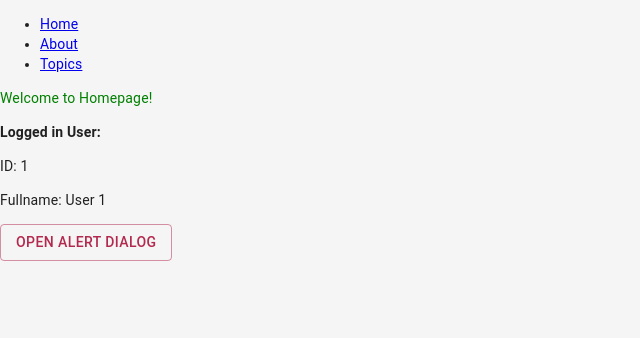
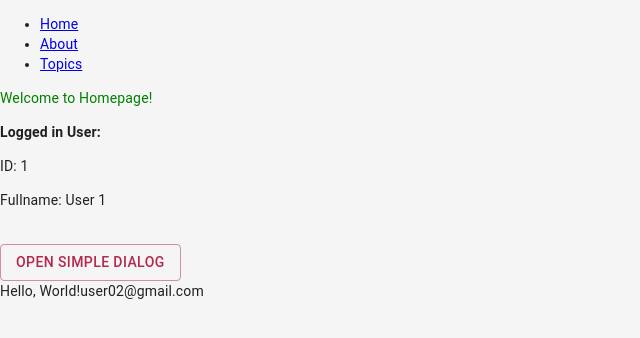
Before and after one commit to quan-vu/reactjs-starter, a React (Create React App) app: page / in a window 1280 px wide. Shown: the top 338 px of the page, without its empty margins (0-640 px from the left). Built offline with nearby package versions, Linux system fonts and the light colour scheme; no server answers.

Commit message:
[hotfix] Warning: findDOMNode is deprecated in StrictMode

```diff
--- a/package.json
+++ b/package.json
@@ -13,7 +13,7 @@
     "react": "^17.0.1",
     "react-dom": "^17.0.1",
     "react-router-dom": "^5.2.0",
-    "react-scripts": "4.0.1",
+    "react-scripts": "4.0.0",
     "recoil": "^0.1.2",
     "web-vitals": "^0.2.4"
   },
--- a/src/index.js
+++ b/src/index.js
@@ -6,11 +6,13 @@
 import { RecoilRoot } from 'recoil';
 
 ReactDOM.render(
-  <React.StrictMode>
+  // Tempory fix for React 17+ with: Error findDOMNode is deprecated in StrictMode
+  // <React.StrictMode>
     <RecoilRoot>
       <App />
     </RecoilRoot>
-  </React.StrictMode>,
+  // </React.StrictMode>
+  ,
   document.getElementById('root')
 );
 
--- a/src/pages/HomePage/index.js
+++ b/src/pages/HomePage/index.js
@@ -1,13 +1,44 @@
 import React from 'react';
 import css from './index.module.scss';
 import { useRecoilValue } from 'recoil';
-import { userState } from '../../states/userState';
+import { userState } from 'states/userState';
+import RootRef from '@material-ui/core/RootRef';
 
-import AlertDialog from 'shared/components/AlertDialog';
+import Button from '@material-ui/core/Button';
+import Typography from '@material-ui/core/Typography';
+
+
+import Helloworld from 'shared/components/Helloworld';
+import SimpleDialog from 'shared/components/SimpleDialog';
 
 function HomePage () {
 
+    const emails = ['username@gmail.com', 'user02@gmail.com'];
+
     const user = useRecoilValue(userState);
+
+    const [open, setOpen] = React.useState(false);
+    const [selectedValue, setSelectedValue] = React.useState(emails[1]);
+
+    const handleClickOpen = () => {
+        let value='';
+        if(selectedValue == emails[1]){
+            value = emails[0];
+        }else{
+            value = emails[1];
+        }
+
+        setSelectedValue(value);
+        setOpen(true);
+    };
+
+    const handleClose = (value) => {
+        setOpen(false);
+        setSelectedValue(value);
+    };
+
+    const refSimpleDialog = React.createRef();
+
 
     return (
         <div>
@@ -21,7 +52,15 @@
                 <p>Fullname: {user.fullname}</p>
             </div>}
 
-            <AlertDialog/>
+            {/* <Typography variant="subtitle1">Selected: {selectedValue}</Typography> */}
+            <br />
+            <Button variant="outlined" color="primary" onClick={handleClickOpen}>
+                Open simple dialog
+            </Button>
+
+            <Helloworld selectedValue={selectedValue} />
+
+            <SimpleDialog selectedValue={selectedValue} open={open} onClose={handleClose} />
         </div>
     )
 }
--- a/src/shared/components/AlertDialog.js
+++ b/src/shared/components/AlertDialog.js
@@ -1,4 +1,4 @@
-import React from 'react';
+import React, { useEffect } from 'react';
 import Button from '@material-ui/core/Button';
 import Dialog from '@material-ui/core/Dialog';
 import DialogActions from '@material-ui/core/DialogActions';
@@ -6,24 +6,27 @@
 import DialogContentText from '@material-ui/core/DialogContentText';
 import DialogTitle from '@material-ui/core/DialogTitle';
 
-export default function AlertDialog() {
-  const [open, setOpen] = React.useState(false);
+export default function AlertDialog(props) {
+  const { isDialogOpened, handleCloseDialog} = props;
+
+  useEffect(() => {
+    handleClickOpen();
+  }, []);
 
   const handleClickOpen = () => {
-    setOpen(true);
+    //setOpen(true);
+    //setTimeout(() => setOpen(false), 16000);
   };
 
   const handleClose = () => {
-    setOpen(false);
+    //setOpen(false);
+    handleCloseDialog(false);
   };
 
   return (
     <div>
-      <Button variant="outlined" color="primary" onClick={handleClickOpen}>
-        Open alert dialog
-      </Button>
       <Dialog
-        open={open}
+        open={isDialogOpened}
         onClose={handleClose}
         aria-labelledby="alert-dialog-title"
         aria-describedby="alert-dialog-description"
--- /dev/null
+++ b/src/shared/components/Helloworld.js
@@ -0,0 +1,13 @@
+import React, { forwardRef } from 'react';
+
+const Helloworld = React.forwardRef((props, ref) => {
+  const { selectedValue } = props;
+  return (
+    <div  ref={ref}>
+      Hello, World!
+      {selectedValue}
+    </div>
+  );
+});
+
+export default Helloworld;
--- /dev/null
+++ b/src/shared/components/SimpleDialog.js
@@ -0,0 +1,88 @@
+import React, { forwardRef } from 'react';
+import PropTypes from 'prop-types';
+import { makeStyles } from '@material-ui/core/styles';
+import Button from '@material-ui/core/Button';
+import Avatar from '@material-ui/core/Avatar';
+import List from '@material-ui/core/List';
+import ListItem from '@material-ui/core/ListItem';
+import ListItemAvatar from '@material-ui/core/ListItemAvatar';
+import ListItemText from '@material-ui/core/ListItemText';
+import DialogTitle from '@material-ui/core/DialogTitle';
+import Dialog from '@material-ui/core/Dialog';
+import PersonIcon from '@material-ui/icons/Person';
+import AddIcon from '@material-ui/icons/Add';
+import Typography from '@material-ui/core/Typography';
+import { blue } from '@material-ui/core/colors';
+import RootRef from '@material-ui/core/RootRef';
+
+
+const emails = ['username@gmail.com', 'user02@gmail.com'];
+const useStyles = makeStyles({
+  avatar: {
+    backgroundColor: blue[100],
+    color: blue[600],
+  },
+});
+
+const SimpleDialog = React.forwardRef((props, ref) => {
+
+  const domRef = React.useRef();
+
+  React.useEffect(() => {
+    console.log(domRef.current); // DOM node
+  }, []);
+
+  const classes = useStyles();
+  const { onClose, selectedValue, open } = props;
+
+  const handleClose = () => {
+    onClose(selectedValue);
+  };
+
+  const handleListItemClick = (value) => {
+    onClose(value);
+  };
+
+  return (
+    // <div  ref={ref}>
+    //   Hello, World!
+    //   {selectedValue}
+    // </div>
+    <RootRef rootRef={domRef}>
+      <Dialog ref={ref} onClose={handleClose} aria-labelledby="simple-dialog-title" open={open}>
+        <DialogTitle id="simple-dialog-title">Set backup account</DialogTitle>
+        <List>
+          {emails.map((email) => (
+            <ListItem button onClick={() => handleListItemClick(email)} key={email}>
+              <ListItemAvatar>
+                <Avatar className={classes.avatar}>
+                  <PersonIcon />
+                </Avatar>
+              </ListItemAvatar>
+              <ListItemText primary={email} />
+            </ListItem>
+          ))}
+
+          <ListItem autoFocus button onClick={() => handleListItemClick('addAccount')}>
+            <ListItemAvatar>
+              <Avatar>
+                <AddIcon />
+              </Avatar>
+            </ListItemAvatar>
+            <ListItemText primary="Add account" />
+          </ListItem>
+        </List>
+      </Dialog>
+      </RootRef>
+
+
+  );
+});
+
+// SimpleDialog.propTypes = {
+//   onClose: PropTypes.func.isRequired,
+//   open: PropTypes.bool.isRequired,
+//   selectedValue: PropTypes.string.isRequired,
+// };
+
+export default SimpleDialog;
```
